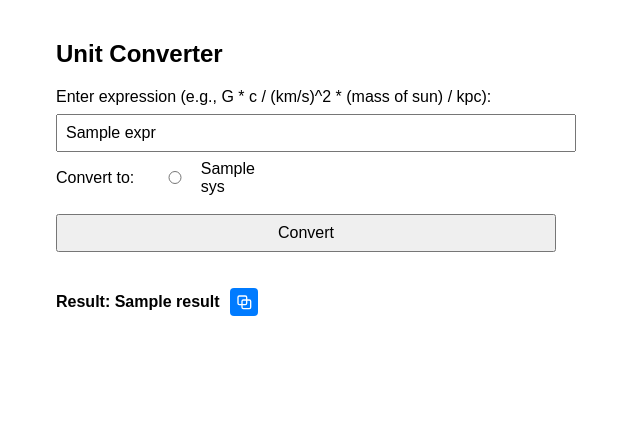
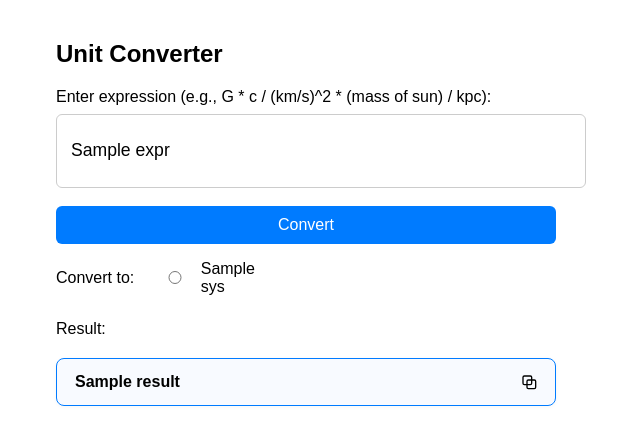
Before and after one commit to pmocz/online-unit-converter, a Flask app: template templates/index.html in a window 1280 px wide. Shown: the top 445 px of the page, without its empty margins (334-974 px from the left). Run offline with Flask 3, Linux system fonts and the light colour scheme; the template is opened without the code that fills it: most values are stand-ins (such as "Sample title", 1, 10 or a date in 2020).

Commit message:
improve UI

```diff
--- a/templates/index.html
+++ b/templates/index.html
@@ -15,8 +15,9 @@
     <div class="container">
         <h2>Unit Converter</h2>
         <form method="post">
-            <label for="expression">Enter expression (e.g., G * c / (km/s)^2 * (mass of sun) / kpc):</label>
-            <input type="text" id="expression" name="expression" value="{{ expr }}" required>
+            <label for="expression" style="margin-bottom: 6px; font-weight: 500;">Enter expression (e.g., G * c / (km/s)^2 * (mass of sun) / kpc):</label>
+            <input type="text" id="expression" name="expression" required style="width: 100%; height: 48px; border: 1px solid #ccc; border-radius: 6px; padding: 12px 14px; font-size: 1.1em; outline: none; margin-bottom: 10px;" value="{{ expr }}" onkeydown="if(event.key==='Enter'){event.preventDefault(); this.form.submit();}">
+            <button type="submit" style="background: #007bff; color: white; border: none; border-radius: 6px; padding: 10px 0; width: 100%; font-size: 1em; cursor: pointer; transition: background 0.2s; margin-bottom: 16px;">Convert</button>
             <div style="display: flex; align-items: center; gap: 20px; margin-bottom: 10px;">
                 <span>Convert to:</span>
                 <div id="unit-systems" style="display: flex; gap: 20px;">
@@ -28,25 +29,40 @@
                     {% endfor %}
                 </div>
             </div>
-            <button type="submit">Convert</button>
         </form>
         {% if result %}
-        <div class="result" style="display: flex; align-items: center; gap: 10px;">
-            <span>Result: {{ result }}</span>
-            <button id="copy-btn" type="button" onclick="copyResult()" title="copy" style="background: #007bff; color: white; border: none; border-radius: 4px; padding: 2px; font-size: 0.85em; cursor: pointer; transition: background 0.2s; min-width: 0; width: 28px; height: 28px; display: flex; align-items: center; justify-content: center;">
-                <svg xmlns="http://www.w3.org/2000/svg" width="16" height="16" fill="none" viewBox="0 0 24 24" stroke="currentColor" style="vertical-align: middle;"><rect x="9" y="9" width="13" height="13" rx="2" stroke-width="2"/><rect x="3" y="3" width="13" height="13" rx="2" stroke-width="2"/></svg>
-            </button>
+        <div style="margin-top: 24px;"></div>
+        <div class="result" style="margin-bottom: 4px; font-weight: 500;">Result:</div>
+        <div class="result" id="result-box" onclick="copyResultBox()" title="Click to copy" style="display: flex; align-items: center; gap: 10px; border: 1px solid #007bff; border-radius: 8px; background: #f8faff; padding: 14px 18px; cursor: pointer; user-select: all; box-shadow: 0 1px 4px rgba(0,0,0,0.04);">
+            <span style="flex: 1;">{{ result }}</span>
+            <svg id="copy-icon" xmlns="http://www.w3.org/2000/svg" width="16" height="16" fill="none" viewBox="0 0 24 24" stroke="currentColor" style="vertical-align: middle;"><rect x="9" y="9" width="13" height="13" rx="2" stroke-width="2"/><rect x="3" y="3" width="13" height="13" rx="2" stroke-width="2"/></svg>
         </div>
         <script>
-        function copyResult() {
-            const resultText = document.querySelector('.result span').textContent.replace('Result: ', '');
+        // Preserve cursor position after page reload
+        window.addEventListener('DOMContentLoaded', function() {
+            const exprInput = document.getElementById('expression');
+            const pos = sessionStorage.getItem('exprCursor');
+            if (pos !== null) {
+                exprInput.focus();
+                exprInput.setSelectionRange(pos, pos);
+                sessionStorage.removeItem('exprCursor');
+            } else {
+                exprInput.focus();
+            }
+        });
+        document.getElementById('expression').addEventListener('keydown', function(e) {
+            if (e.key === 'Enter') {
+                sessionStorage.setItem('exprCursor', e.target.selectionStart);
+            }
+        });
+        function copyResultBox() {
+            const resultText = document.querySelector('#result-box span').textContent;
             navigator.clipboard.writeText(resultText).then(() => {
-                const btn = document.getElementById('copy-btn');
-                    btn.innerHTML = '<svg xmlns="http://www.w3.org/2000/svg" width="16" height="16" fill="none" viewBox="0 0 24 24" stroke="currentColor" style="vertical-align: middle;"><polyline points="20 6 9 17 4 12" style="fill:none;stroke:#fff;stroke-width:2"/></svg>';
-                btn.style.background = '#28a745';
+                const icon = document.getElementById('copy-icon');
+                icon.outerHTML = '<svg id="copy-icon" xmlns="http://www.w3.org/2000/svg" width="16" height="16" fill="none" viewBox="0 0 24 24" stroke="currentColor" style="vertical-align: middle;"><polyline points="20 6 9 17 4 12" style="fill:none;stroke:#28a745;stroke-width:2"/></svg>';
                 setTimeout(() => {
-                        btn.innerHTML = '<svg xmlns="http://www.w3.org/2000/svg" width="16" height="16" fill="none" viewBox="0 0 24 24" stroke="currentColor" style="vertical-align: middle;"><rect x="9" y="9" width="13" height="13" rx="2" stroke-width="2"/><rect x="3" y="3" width="13" height="13" rx="2" stroke-width="2"/></svg>';
-                    btn.style.background = '#007bff';
+                    const box = document.getElementById('result-box');
+                    box.querySelector('svg').outerHTML = '<svg id="copy-icon" xmlns="http://www.w3.org/2000/svg" width="16" height="16" fill="none" viewBox="0 0 24 24" stroke="currentColor" style="vertical-align: middle;"><rect x="9" y="9" width="13" height="13" rx="2" stroke-width="2"/><rect x="3" y="3" width="13" height="13" rx="2" stroke-width="2"/></svg>';
                 }, 1200);
             });
         }
```
